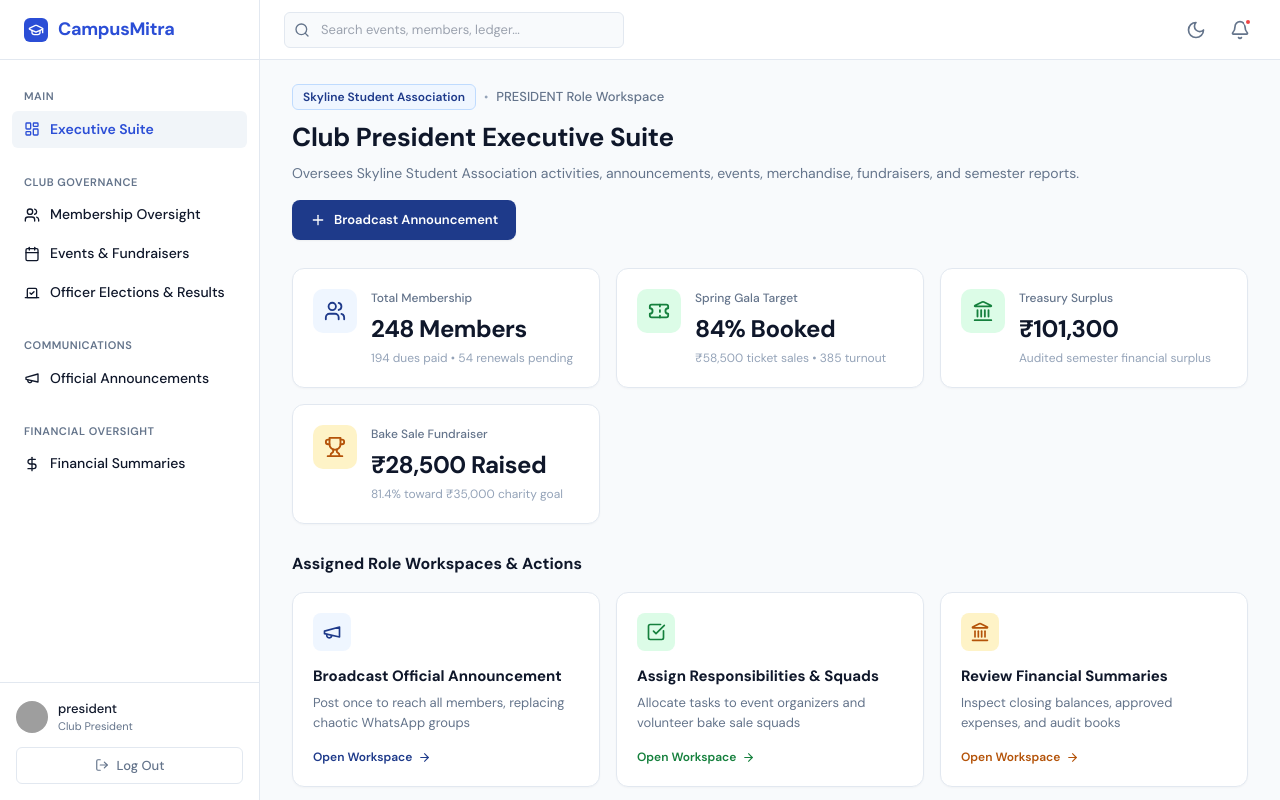
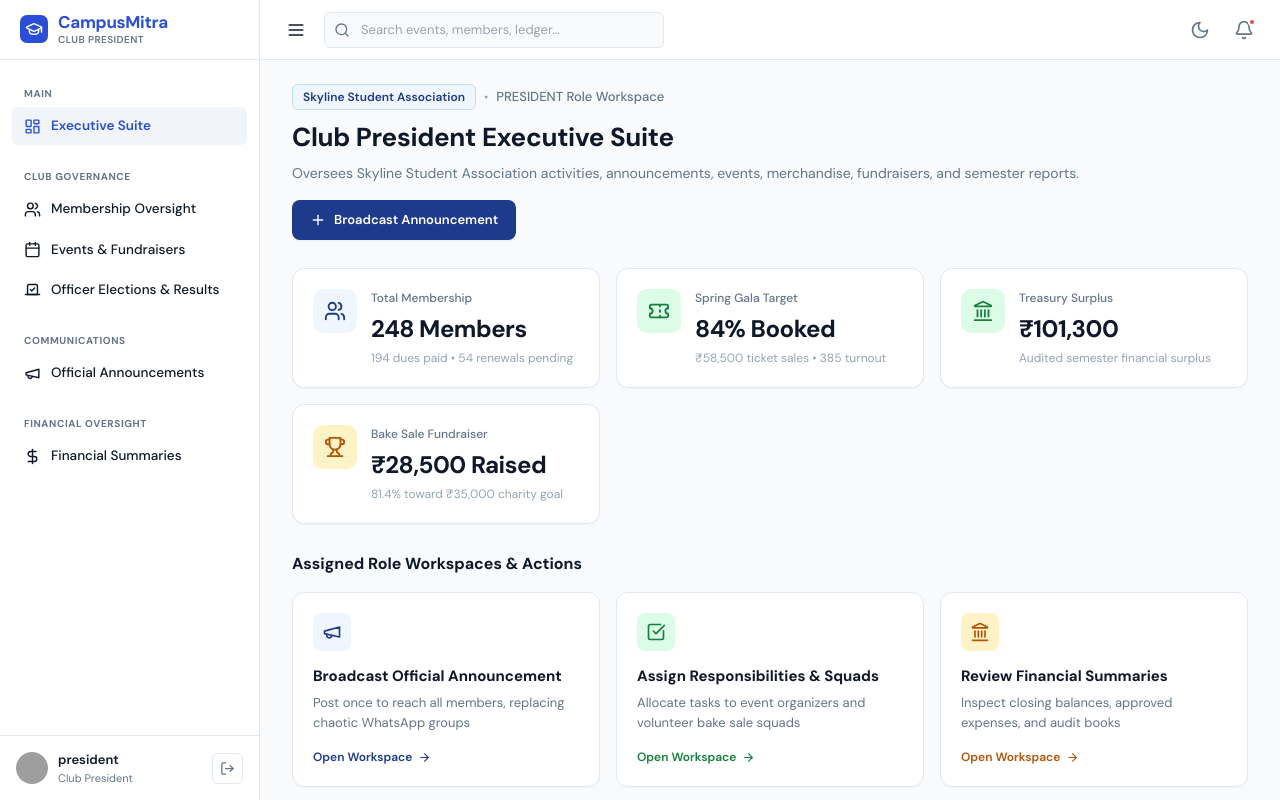
Before and after one commit to A-Deepak1610/OdooNmit, a React (Vite) app in the folder frontend/: page /login in a window 1280 px wide. Both pictures are taken after a click on the button "President". Built offline with nearby package versions, Linux system fonts and the light colour scheme; no server answers; grey boxes are pictures that could not be loaded.

Commit message:
sidebar behaviour fixed

```diff
--- a/frontend/src/components/shared/AppHeader.tsx
+++ b/frontend/src/components/shared/AppHeader.tsx
@@ -4,9 +4,12 @@ import {
   Moon,
   Sun,
   Bell,
+  Menu,
 } from 'lucide-react';
+import { useUiStore } from '../../stores/ui.store';
 
 export const AppHeader: React.FC = () => {
+  const { toggleSidebar, toggleMobileSidebar } = useUiStore();
   const [isDark, setIsDark] = React.useState<boolean>(() => {
     return document.documentElement.getAttribute('data-theme') === 'dark';
   });
@@ -18,6 +21,14 @@ export const AppHeader: React.FC = () => {
     setIsDark(!isDark);
   };
 
+  const handleHamburgerClick = () => {
+    if (typeof window !== 'undefined' && window.innerWidth < 1024) {
+      toggleMobileSidebar();
+    } else {
+      toggleSidebar();
+    }
+  };
+
   return (
     <header
       style={{
@@ -27,15 +38,44 @@ export const AppHeader: React.FC = () => {
         display: 'flex',
         alignItems: 'center',
         justifyContent: 'space-between',
-        padding: '0 24px',
+        padding: '0 20px',
         flexShrink: 0,
         position: 'sticky',
         top: 0,
         zIndex: 30,
       }}
     >
-      {/* 1. Search Bar */}
-      <div style={{ position: 'relative', width: '340px' }}>
+      {/* 1. Header Left: Hamburger Toggle + Search Bar */}
+      <div style={{ display: 'flex', alignItems: 'center', gap: '12px', flex: 1, minWidth: 0, marginRight: '16px' }}>
+        <button
+          type="button"
+          onClick={handleHamburgerClick}
+          aria-label="Toggle Navigation Menu"
+          title="Toggle Navigation Menu"
+          style={{
+            background: 'transparent',
+            border: 'none',
+            outline: 'none',
+            cursor: 'pointer',
+            color: 'var(--foreground)',
+            padding: '6px',
+            display: 'inline-flex',
+            alignItems: 'center',
+            justifyContent: 'center',
+            transition: 'color 0.2s, opacity 0.2s',
+            flexShrink: 0,
+          }}
+          onMouseEnter={(e) => {
+            e.currentTarget.style.opacity = '0.7';
+          }}
+          onMouseLeave={(e) => {
+            e.currentTarget.style.opacity = '1';
+          }}
+        >
+          <Menu style={{ width: '20px', height: '20px' }} />
+        </button>
+
+        <div style={{ position: 'relative', maxWidth: '340px', width: '100%', minWidth: '140px' }}>
           <Search
             style={{
               position: 'absolute',
@@ -65,6 +105,7 @@ export const AppHeader: React.FC = () => {
               fontFamily: 'var(--font-family-body)',
             }}
           />
+        </div>
       </div>
 
       {/* 2. Navbar Right — Actions (Theme toggle + Bell with red dot) */}
--- a/frontend/src/components/shared/AppSidebar.tsx
+++ b/frontend/src/components/shared/AppSidebar.tsx
@@ -1,12 +1,23 @@
 import React from 'react';
 import { NavLink } from 'react-router-dom';
 import { useAuthStore } from '../../stores/auth.store';
+import { useUiStore } from '../../stores/ui.store';
 import { getPermittedNavigationItems } from '../../config/navigation';
 import { ROLE_DISPLAY_NAMES } from '../../config/roles';
-import { GraduationCap, LogOut } from 'lucide-react';
+import { GraduationCap, LogOut, X } from 'lucide-react';
 
-export const AppSidebar: React.FC = () => {
+export interface AppSidebarProps {
+  onCloseMobile?: () => void;
+  isMobileDrawer?: boolean;
+}
+
+export const AppSidebar: React.FC<AppSidebarProps> = ({
+  onCloseMobile,
+  isMobileDrawer = false,
+}) => {
   const { user, role, logout } = useAuthStore();
+  const { sidebarCollapsed } = useUiStore();
+  const isCollapsed = !isMobileDrawer && sidebarCollapsed;
   const permittedItems = getPermittedNavigationItems(role);
 
   // Group items according to their designated section group
@@ -25,87 +36,144 @@ export const AppSidebar: React.FC = () => {
   };
 
   const avatarSeed = encodeURIComponent(user?.name || 'Deepak');
+  const roleTitle = role ? (ROLE_DISPLAY_NAMES[role] || role) : 'Student';
 
   return (
     <aside
       style={{
-        width: '260px',
+        width: isMobileDrawer ? '100%' : isCollapsed ? '72px' : '260px',
         backgroundColor: 'var(--background)',
-        borderRight: '1px solid var(--border)',
+        borderRight: isMobileDrawer ? 'none' : '1px solid var(--border)',
         display: 'flex',
         flexDirection: 'column',
         flexShrink: 0,
-        height: '100vh',
-        position: 'sticky',
+        height: '100%',
+        position: isMobileDrawer ? 'relative' : 'sticky',
         top: 0,
         userSelect: 'none',
+        transition: 'width 0.2s cubic-bezier(0.4, 0, 0.2, 1)',
+        overflow: 'hidden',
       }}
     >
-      {/* 1. Sidebar Logo Block (height 60px, padding 0 24px) */}
+      {/* 1. Sidebar Logo Block */}
       <div
         style={{
           height: '60px',
-          padding: '0 24px',
+          padding: isCollapsed ? '0 16px' : '0 20px',
           display: 'flex',
           alignItems: 'center',
-          gap: '10px',
+          justifyContent: isCollapsed ? 'center' : 'space-between',
           borderBottom: '1px solid var(--border)',
           flexShrink: 0,
         }}
       >
+        <div style={{ display: 'flex', alignItems: 'center', gap: '10px', minWidth: 0 }}>
           <div
             style={{
-            width: '24px',
-            height: '24px',
+              width: '28px',
+              height: '28px',
               background: 'var(--primary)',
-            borderRadius: '6px',
+              borderRadius: '7px',
               display: 'flex',
               alignItems: 'center',
               justifyContent: 'center',
               color: '#ffffff',
               flexShrink: 0,
             }}
+            title="CampusMitra"
           >
-          <GraduationCap style={{ width: '16px', height: '16px' }} />
+            <GraduationCap style={{ width: '18px', height: '18px' }} />
           </div>
+          {!isCollapsed && (
+            <div style={{ display: 'flex', flexDirection: 'column' }}>
               <span
                 style={{
-            fontSize: '18px',
+                  fontSize: '17px',
                   fontWeight: 700,
                   color: 'var(--primary)',
                   letterSpacing: '-0.3px',
+                  lineHeight: 1.2,
                 }}
               >
                 CampusMitra
               </span>
+              <span
+                style={{
+                  fontSize: '10px',
+                  fontWeight: 600,
+                  color: 'var(--muted-foreground)',
+                  letterSpacing: '0.4px',
+                  textTransform: 'uppercase',
+                }}
+              >
+                {roleTitle}
+              </span>
+            </div>
+          )}
         </div>
 
-      {/* 2. Navigation Area (flex: 1, overflow-y: auto, padding: 16px 12px, gap: 4px) */}
+        {isMobileDrawer && onCloseMobile && (
+          <button
+            type="button"
+            onClick={onCloseMobile}
+            aria-label="Close sidebar"
+            style={{
+              background: 'transparent',
+              border: 'none',
+              cursor: 'pointer',
+              color: 'var(--muted-foreground)',
+              padding: '6px',
+              borderRadius: 'var(--radius-md)',
+              display: 'flex',
+              alignItems: 'center',
+              justifyContent: 'center',
+            }}
+          >
+            <X style={{ width: '20px', height: '20px' }} />
+          </button>
+        )}
+      </div>
+
+      {/* 2. Navigation Items */}
       <div
         style={{
           flex: 1,
           overflowY: 'auto',
-          padding: '16px 12px',
+          overflowX: 'hidden',
+          padding: isCollapsed ? '16px 8px' : '16px 12px',
           display: 'flex',
           flexDirection: 'column',
           gap: '4px',
         }}
       >
         {Object.entries(groupedItems).map(([groupTitle, items]) => (
-          <div key={groupTitle} style={{ marginBottom: '8px' }}>
-            {/* Nav Group Section Header Label */}
+          <div key={groupTitle} style={{ marginBottom: isCollapsed ? '12px' : '8px' }}>
+            {/* Section Header */}
+            {!isCollapsed ? (
               <div
                 style={{
-                fontSize: '11px',
+                  fontSize: '10px',
                   textTransform: 'uppercase',
-                letterSpacing: '0.5px',
+                  letterSpacing: '0.6px',
                   color: 'var(--muted-foreground)',
-                fontWeight: 600,
-                padding: '12px 12px 6px',
+                  fontWeight: 700,
+                  padding: '10px 12px 6px',
+                  whiteSpace: 'nowrap',
+                  overflow: 'hidden',
+                  textOverflow: 'ellipsis',
                 }}
               >
                 {groupTitle}
               </div>
+            ) : (
+              <div
+                style={{
+                  height: '1px',
+                  backgroundColor: 'var(--border)',
+                  margin: '8px 4px',
+                }}
+              />
+            )}
 
             {items.map((item) => {
               const Icon = item.icon;
@@ -113,18 +181,25 @@ export const AppSidebar: React.FC = () => {
                 <NavLink
                   key={item.id}
                   to={item.path}
+                  title={isCollapsed ? item.label : undefined}
+                  onClick={() => {
+                    if (onCloseMobile) {
+                      onCloseMobile();
+                    }
+                  }}
                   style={({ isActive }) => ({
                     display: 'flex',
                     alignItems: 'center',
-                    gap: '10px',
-                    padding: '8px 12px',
+                    justifyContent: isCollapsed ? 'center' : 'flex-start',
+                    gap: isCollapsed ? '0' : '10px',
+                    padding: isCollapsed ? '10px 0' : '9px 12px',
                     borderRadius: 'var(--radius-md)',
                     color: isActive ? 'var(--primary)' : 'var(--foreground)',
                     backgroundColor: isActive ? 'var(--secondary)' : 'transparent',
                     textDecoration: 'none',
-                    fontSize: '14px',
+                    fontSize: '13.5px',
                     fontWeight: isActive ? 600 : 500,
-                    transition: 'all 0.2s',
+                    transition: 'all 0.15s ease-in-out',
                     marginBottom: '2px',
                   })}
                   onMouseEnter={(e) => {
@@ -138,8 +213,18 @@ export const AppSidebar: React.FC = () => {
                     }
                   }}
                 >
-                  <Icon style={{ width: '16px', height: '16px', flexShrink: 0 }} />
-                  <span style={{ truncate: true } as any}>{item.label}</span>
+                  <Icon style={{ width: '17px', height: '17px', flexShrink: 0 }} />
+                  {!isCollapsed && (
+                    <span
+                      style={{
+                        whiteSpace: 'nowrap',
+                        overflow: 'hidden',
+                        textOverflow: 'ellipsis',
+                      }}
+                    >
+                      {item.label}
+                    </span>
+                  )}
                 </NavLink>
               );
             })}
@@ -147,21 +232,33 @@ export const AppSidebar: React.FC = () => {
         ))}
       </div>
 
-      {/* 3. Sidebar User Footer (padding: 16px, borderTop: 1px var(--border)) */}
+      {/* 3. User Footer */}
       <div
         style={{
-          padding: '16px',
+          padding: isCollapsed ? '12px 8px' : '14px 16px',
           borderTop: '1px solid var(--border)',
           backgroundColor: 'var(--background)',
           display: 'flex',
-          flexDirection: 'column',
-          gap: '12px',
+          flexDirection: isCollapsed ? 'column' : 'row',
+          alignItems: 'center',
+          justifyContent: isCollapsed ? 'center' : 'space-between',
+          gap: isCollapsed ? '10px' : '10px',
         }}
       >
-        <div style={{ display: 'flex', alignItems: 'center', gap: '10px' }}>
+        <div
+          style={{
+            display: 'flex',
+            alignItems: 'center',
+            gap: '10px',
+            minWidth: 0,
+            overflow: 'hidden',
+            width: isCollapsed ? 'auto' : '100%',
+          }}
+        >
           <img
             src={`https://api.dicebear.com/9.x/thumbs/svg?seed=${avatarSeed}&backgroundColor=b6e3f4`}
             alt={user?.name || 'User avatar'}
+            title={user?.name || 'User profile'}
             style={{
               width: '32px',
               height: '32px',
@@ -170,18 +267,19 @@ export const AppSidebar: React.FC = () => {
               flexShrink: 0,
             }}
           />
-          <div style={{ minWidth: 0, flex: 1 }}>
+          {!isCollapsed && (
+            <div style={{ minWidth: 0, flex: 1, overflow: 'hidden' }}>
               <div
                 style={{
                   fontSize: '13px',
-                fontWeight: 500,
+                  fontWeight: 600,
                   color: 'var(--foreground)',
                   whiteSpace: 'nowrap',
                   overflow: 'hidden',
                   textOverflow: 'ellipsis',
                 }}
               >
-              {user?.name || 'Student Member'}
+                {user?.name || 'Member'}
               </div>
               <div
                 style={{
@@ -192,29 +290,28 @@ export const AppSidebar: React.FC = () => {
                   textOverflow: 'ellipsis',
                 }}
               >
-              {role ? (ROLE_DISPLAY_NAMES[role] || role) : 'Student'}
+                {roleTitle}
               </div>
             </div>
+          )}
         </div>
 
-        {/* Logout button (hover destructive) */}
         <button
           onClick={handleSignOut}
+          title="Sign Out"
+          aria-label="Sign Out"
           style={{
-            width: '100%',
-            display: 'flex',
+            background: 'transparent',
+            border: isCollapsed ? 'none' : '1px solid var(--border)',
+            borderRadius: 'var(--radius-md)',
+            color: 'var(--muted-foreground)',
+            cursor: 'pointer',
+            padding: isCollapsed ? '6px' : '7px',
+            display: 'inline-flex',
             alignItems: 'center',
             justifyContent: 'center',
-            gap: '8px',
-            padding: '8px 12px',
-            borderRadius: 'var(--radius-md)',
-            border: '1px solid var(--border)',
-            backgroundColor: 'var(--background)',
-            color: 'var(--muted-foreground)',
-            fontSize: '13px',
-            fontWeight: 500,
-            cursor: 'pointer',
             transition: 'all 0.2s',
+            flexShrink: 0,
           }}
           onMouseEnter={(e) => {
             e.currentTarget.style.backgroundColor = '#fef2f2';
@@ -222,13 +319,12 @@ export const AppSidebar: React.FC = () => {
             e.currentTarget.style.borderColor = '#fecaca';
           }}
           onMouseLeave={(e) => {
-            e.currentTarget.style.backgroundColor = 'var(--background)';
+            e.currentTarget.style.backgroundColor = 'transparent';
             e.currentTarget.style.color = 'var(--muted-foreground)';
-            e.currentTarget.style.borderColor = 'var(--border)';
+            e.currentTarget.style.borderColor = isCollapsed ? 'transparent' : 'var(--border)';
           }}
         >
-          <LogOut style={{ width: '14px', height: '14px' }} />
-          <span>Log Out</span>
+          <LogOut style={{ width: '15px', height: '15px' }} />
         </button>
       </div>
     </aside>
--- a/frontend/src/config/navigation.ts
+++ b/frontend/src/config/navigation.ts
@@ -19,6 +19,8 @@ import {
   ShieldCheck,
   QrCode,
   Vote,
+  HeartHandshake,
+  Trophy,
 } from 'lucide-react';
 
 /**
@@ -148,6 +150,14 @@ export const navigationConfig: NavigationItem[] = [
     label: 'Door Ticket Scanner',
     path: '/volunteer/scanner',
     icon: QrCode,
+    allowedRoles: [ROLES.VOLUNTEER],
+    group: 'VOLUNTEER OPERATIONS',
+  },
+  {
+    id: 'volunteer-projects',
+    label: 'Charity Fundraisers',
+    path: '/volunteer/projects',
+    icon: HeartHandshake,
     allowedRoles: [ROLES.VOLUNTEER],
     group: 'VOLUNTEER OPERATIONS',
   },
@@ -336,16 +346,40 @@ export const navigationConfig: NavigationItem[] = [
     group: 'MAIN',
   },
   {
-    id: 'admin-organizations',
-    label: 'Manage Organizations',
-    path: '/admin/dashboard',
+    id: 'admin-clubs',
+    label: 'Clubs & Charters',
+    path: '/admin/clubs',
     icon: Building2,
     allowedRoles: [ROLES.ADMIN],
-    group: 'SYSTEM ADMINISTRATION',
+    group: 'CAMPUS ADMINISTRATION',
+  },
+  {
+    id: 'admin-events',
+    label: 'Events & Schedules',
+    path: '/admin/events',
+    icon: Calendar,
+    allowedRoles: [ROLES.ADMIN],
+    group: 'CAMPUS ADMINISTRATION',
+  },
+  {
+    id: 'admin-analytics',
+    label: 'Campus Analytics',
+    path: '/admin/analytics',
+    icon: PieChart,
+    allowedRoles: [ROLES.ADMIN],
+    group: 'CAMPUS ADMINISTRATION',
+  },
+  {
+    id: 'admin-winners',
+    label: 'Competitions & Winners',
+    path: '/admin/winners',
+    icon: Trophy,
+    allowedRoles: [ROLES.ADMIN],
+    group: 'CAMPUS ADMINISTRATION',
   },
   {
     id: 'admin-roles',
-    label: 'Leadership & Role Permissions',
+    label: 'Leadership & Permissions',
     path: '/admin/roles',
     icon: ShieldCheck,
     allowedRoles: [ROLES.ADMIN],
@@ -353,7 +387,7 @@ export const navigationConfig: NavigationItem[] = [
   },
   {
     id: 'admin-users',
-    label: 'Accounts & Access Recovery',
+    label: 'Accounts & User Access',
     path: '/admin/users',
     icon: Users,
     allowedRoles: [ROLES.ADMIN],
--- a/frontend/src/layouts/AppLayout.tsx
+++ b/frontend/src/layouts/AppLayout.tsx
@@ -1,15 +1,36 @@
-import React from 'react';
-import { Outlet } from 'react-router-dom';
+import React, { useEffect } from 'react';
+import { Outlet, useLocation } from 'react-router-dom';
 import { AppSidebar } from '../components/shared/AppSidebar';
 import { AppHeader } from '../components/shared/AppHeader';
+import { useUiStore } from '../stores/ui.store';
 
 /**
  * MainLayout shell component matching CampusMitra Master UI Architecture:
- * - Flex row (Sidebar: 260px fixed + Content Column: flex 1)
- * - Content Column: Navbar (h: 60px) + <main> (flex 1, overflowY: auto)
+ * - Unified responsive layout for ALL roles (Student, Member, Volunteer, Organizer, Treasurer, President, Admin)
+ * - Desktop: Sticky Collapsible Sidebar + Flex-1 Content Column
+ * - Mobile: Sliding Drawer Sidebar with Backdrop Overlay + Hamburger Toggle in Header
  * - Background: var(--muted), Text: var(--foreground), Font: var(--font-family-body)
  */
 export const AppLayout: React.FC = () => {
+  const { mobileSidebarOpen, setMobileSidebarOpen } = useUiStore();
+  const location = useLocation();
+
+  // Close mobile drawer on route transition
+  useEffect(() => {
+    setMobileSidebarOpen(false);
+  }, [location.pathname, setMobileSidebarOpen]);
+
+  // Close mobile drawer on Escape key press
+  useEffect(() => {
+    const handleKeyDown = (e: KeyboardEvent) => {
+      if (e.key === 'Escape' && mobileSidebarOpen) {
+        setMobileSidebarOpen(false);
+      }
+    };
+    window.addEventListener('keydown', handleKeyDown);
+    return () => window.removeEventListener('keydown', handleKeyDown);
+  }, [mobileSidebarOpen, setMobileSidebarOpen]);
+
   return (
     <div
       style={{
@@ -21,10 +42,36 @@ export const AppLayout: React.FC = () => {
         color: 'var(--foreground)',
       }}
     >
-      {/* 260px Fixed Sidebar */}
-      <AppSidebar />
+      {/* 1. Desktop Sidebar (hidden on mobile/tablet < 1024px) */}
+      <div className="hidden lg:flex flex-col h-full shrink-0">
+        <AppSidebar />
+      </div>
 
-      {/* Main Content Column */}
+      {/* 2. Mobile Drawer Sidebar with Backdrop Overlay (< 1024px) */}
+      {mobileSidebarOpen && (
+        <div
+          className="fixed inset-0 z-50 lg:hidden flex"
+          role="dialog"
+          aria-modal="true"
+        >
+          {/* Backdrop overlay */}
+          <div
+            className="fixed inset-0 bg-slate-900/60 backdrop-blur-xs transition-opacity duration-300"
+            onClick={() => setMobileSidebarOpen(false)}
+            aria-hidden="true"
+          />
+
+          {/* Drawer Panel */}
+          <div className="relative flex-1 flex flex-col max-w-[280px] w-full bg-[var(--background)] shadow-2xl z-10">
+            <AppSidebar
+              isMobileDrawer
+              onCloseMobile={() => setMobileSidebarOpen(false)}
+            />
+          </div>
+        </div>
+      )}
+
+      {/* 3. Main Content Column */}
       <div
         style={{
           flex: 1,
@@ -32,6 +79,7 @@ export const AppLayout: React.FC = () => {
           flexDirection: 'column',
           overflow: 'hidden',
           backgroundColor: 'var(--muted)',
+          minWidth: 0,
         }}
       >
         {/* Navbar (h: 60px, sticky top 0) */}
```
Also changed, not shown: frontend/src/app/router.tsx (+44 -64 lines), frontend/src/pages/dashboards/AdminDashboardPage.tsx (+10 -14 lines). Lines whose indentation alone changed are shown as unchanged.
